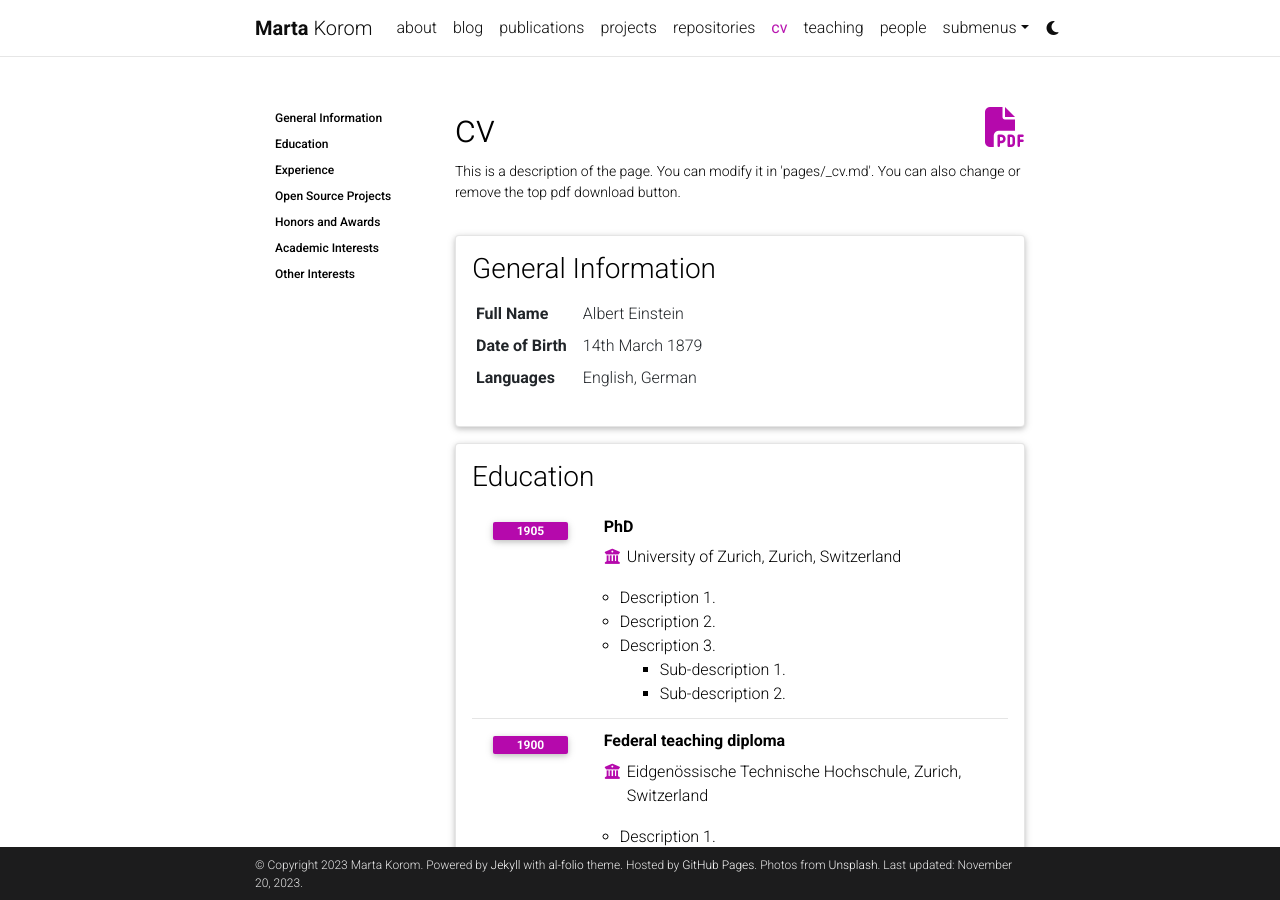
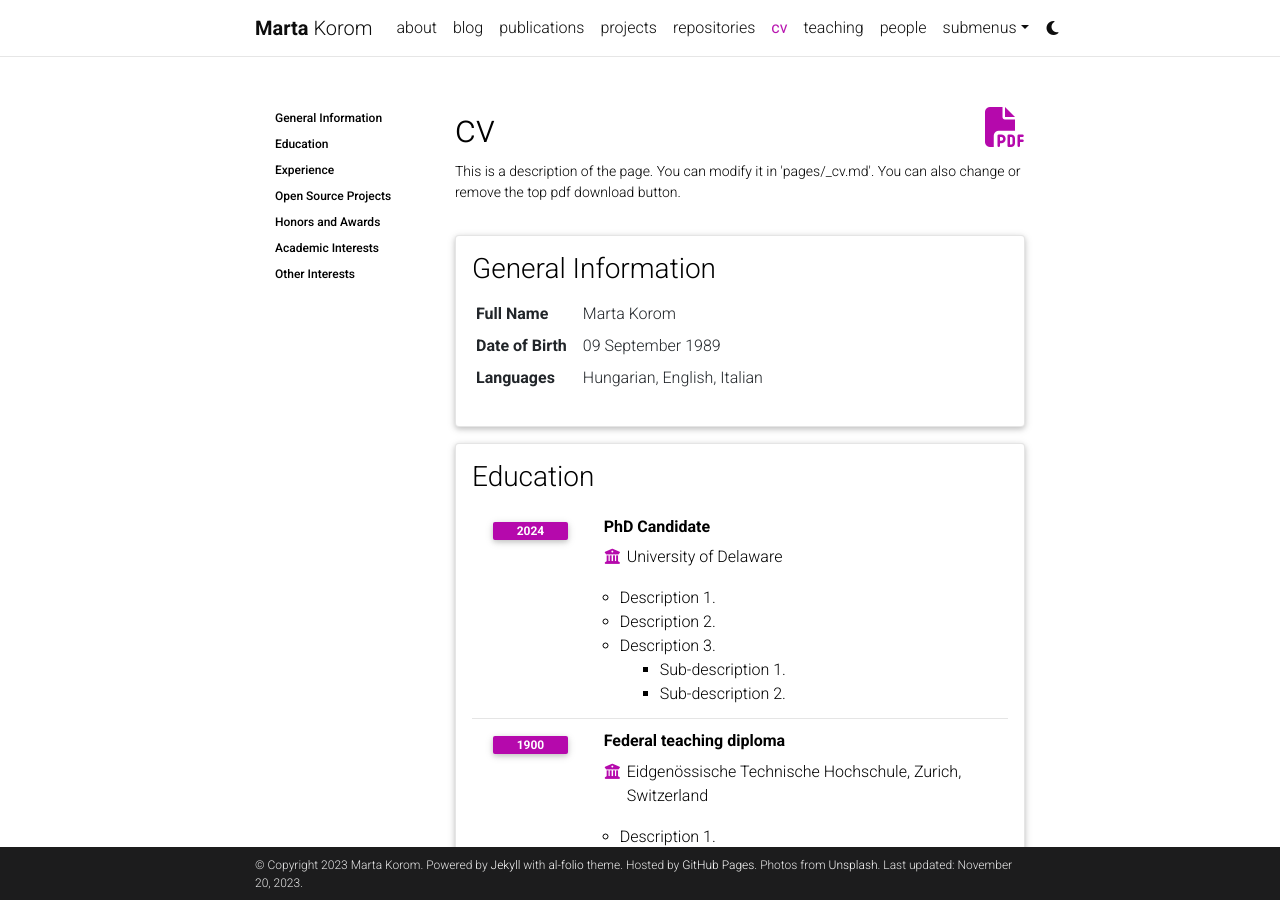
Before and after one commit to mkorom/mkorom.github.io, a Jekyll site: the page built from _pages/cv.md, in a window 1280 px wide and 900 px high. Built offline with Jekyll 4.4.1, drawn with Linux system fonts in a browser that asks for light colours; comment, search, counter and statistics services are not loaded; a style sheet for code colours, icons or effects is not loaded.

Commit message:
Update cv.yml

```diff
--- a/_data/cv.yml
+++ b/_data/cv.yml
@@ -2,18 +2,18 @@
   type: map
   contents:
     - name: Full Name
-      value: Albert Einstein
+      value: Marta Korom
     - name: Date of Birth
-      value: 14th March 1879
+      value: 09 September 1989
     - name: Languages
-      value: English, German
+      value: Hungarian, English, Italian
 
 - title: Education
   type: time_table
   contents:
-    - title: PhD
-      institution: University of Zurich, Zurich, Switzerland
-      year: 1905
+    - title: PhD Candidate
+      institution: University of Delaware
+      year: 2024
       description:
         - Description 1.
         - Description 2.
```
